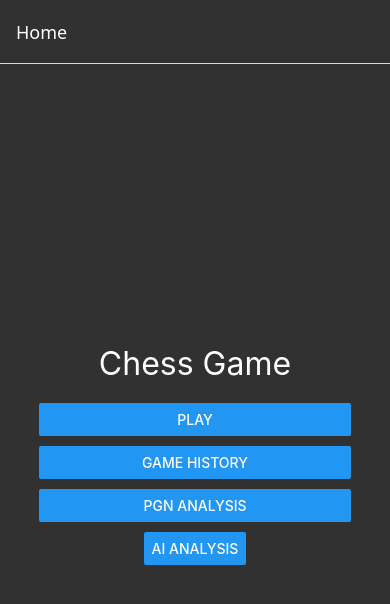
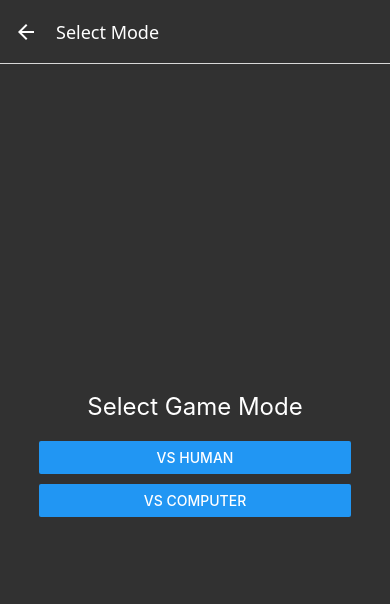
Before and after one commit to Akhilvashu/Chess, a React Native app: screen /GameMode in a window 390 px wide. Shown: the top 604 px of the page. Built offline with nearby package versions, Linux system fonts and the light colour scheme.

Commit message:
game mode divide in play screen

```diff
--- a/App.tsx
+++ b/App.tsx
@@ -7,6 +7,8 @@ import Game from './src/screens/Game';
 import GameHistory from './src/screens/GameHistory';
 import PGNAnalysisScreen from './src/screens/PGNAnalysisScreen';
 import AIAnalysisScreen from './src/screens/AIAnalysisScreen';
+import GameModeScreen from './src/screens/GameModeScreen';
+import ComputerGame from './src/screens/ComputerGame';
 
 const Stack = createStackNavigator();
 
@@ -23,7 +25,17 @@ function App(): JSX.Element {
                 }}
             >
                 <Stack.Screen name="Home" component={HomeScreen} />
+                <Stack.Screen
+                    name="GameMode"
+                    component={GameModeScreen}
+                    options={{ title: 'Select Mode' }}
+                />
                 <Stack.Screen name="Game" component={Game} />
+                <Stack.Screen
+                    name="ComputerGame"
+                    component={ComputerGame}
+                    options={{ title: 'vs Computer' }}
+                />
                 <Stack.Screen name="GameHistory" component={GameHistory} />
                 <Stack.Screen
                     name="PGNAnalysis"
--- /dev/null
+++ b/src/screens/ComputerGame.tsx
@@ -0,0 +1,12 @@
+import React from 'react';
+import { View } from 'react-native';
+
+const ComputerGame = () => {
+  return (
+    <View>
+      {/* Your component content */}
+    </View>
+  );
+};
+
+export default ComputerGame;
--- a/src/screens/Game.tsx
+++ b/src/screens/Game.tsx
@@ -1,5 +1,5 @@
 import { Chess } from 'chess.js';
-import Piece from 'components/Piece';
+import Piece from '../components/Piece';
 import { SIZE, DEVICE_WIDTH } from 'constant';
 import Background from 'containers/Background/Background';
 import React, { useCallback, useMemo, useRef, useState } from 'react';
@@ -10,19 +10,6 @@ import {
 } from 'react-native';
 import { GestureHandlerRootView } from 'react-native-gesture-handler';
 
-
-function useConst<T>(initialValue: T | (() => T)): T {
-    const ref = useRef<{ value: T }>();
-    if (ref.current === undefined) {
-        ref.current = {
-            value:
-            typeof initialValue === "function"
-                ? (initialValue as Function)()
-                : initialValue,
-        };
-    }
-    return ref.current.value;
-}
 
 
 function App(): JSX.Element {
--- /dev/null
+++ b/src/screens/GameModeScreen.tsx
@@ -0,0 +1,43 @@
+import React from 'react';
+import { View, Text, Button, StyleSheet } from 'react-native';
+
+const GameModeScreen: React.FC<{ navigation: any }> = ({ navigation }) => {
+    return (
+        <View style={styles.container}>
+            <Text style={styles.title}>Select Game Mode</Text>
+            <View style={styles.buttonContainer}>
+                <Button
+                    title="vs Human"
+                    onPress={() => navigation.navigate('Game')}
+                />
+                <View style={styles.buttonSpacing} />
+                <Button
+                    title="vs Computer"
+                    onPress={() => navigation.navigate('ComputerGame')}
+                />
+            </View>
+        </View>
+    );
+};
+
+const styles = StyleSheet.create({
+    container: {
+        flex: 1,
+        justifyContent: 'center',
+        alignItems: 'center',
+        backgroundColor: '#313131',
+    },
+    title: {
+        fontSize: 24,
+        color: '#fff',
+        marginBottom: 20,
+    },
+    buttonContainer: {
+        width: '80%',
+    },
+    buttonSpacing: {
+        height: 10,
+    },
+});
+
+export default GameModeScreen;
--- a/src/screens/HomeScreen.tsx
+++ b/src/screens/HomeScreen.tsx
@@ -8,7 +8,7 @@ const HomeScreen: React.FC<{ navigation: any }> = ({ navigation }) => {
             <View style={styles.buttonContainer}>
                 <Button
                     title="Play"
-                    onPress={() => navigation.navigate('Game')}
+                    onPress={() => navigation.navigate('GameMode')}
                 />
                 <View style={styles.buttonSpacing} />
                 <Button
```
